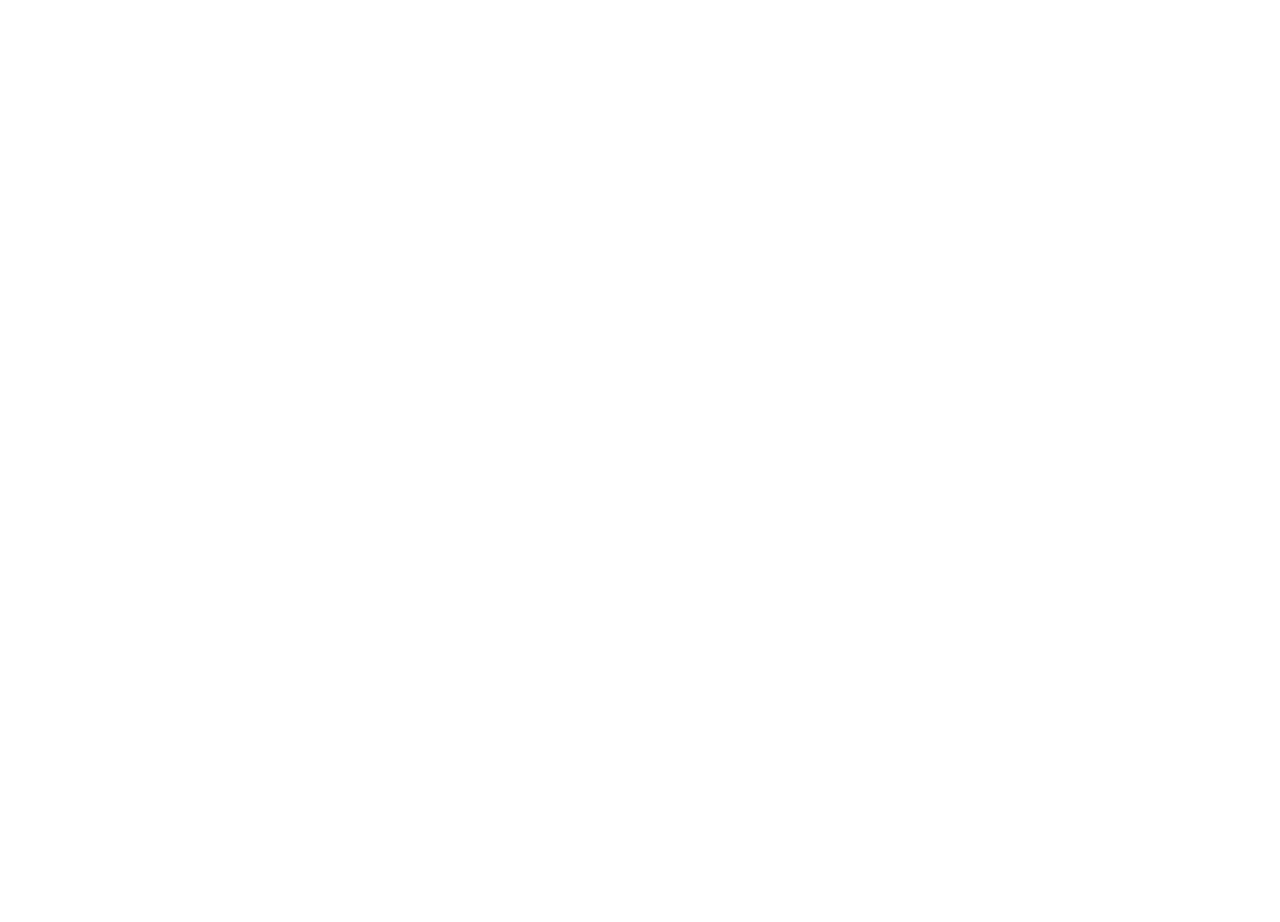
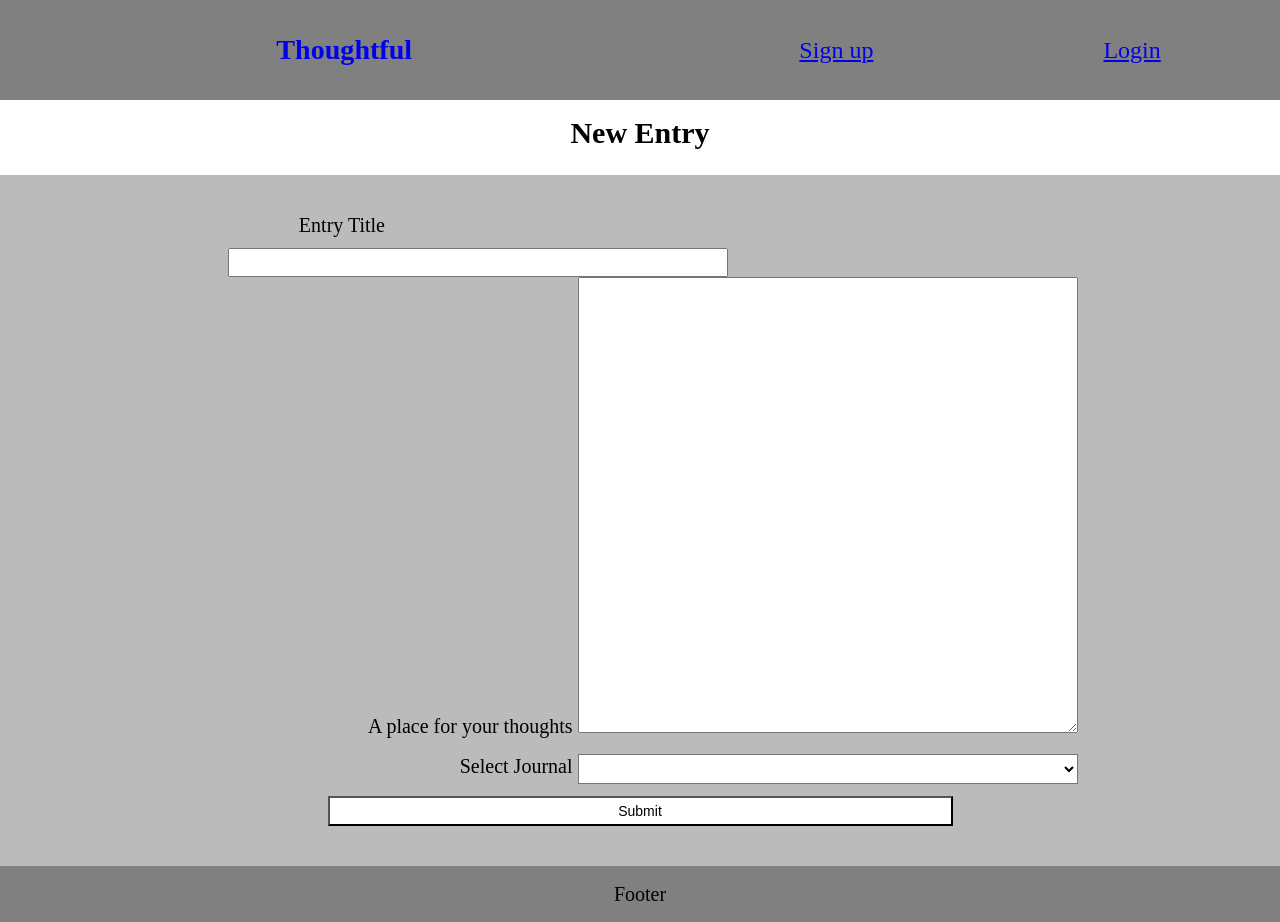
Before and after one commit to traviswhittington88/thoughtful-client, a React (Create React App) app: page /addentry in a window 1280 px wide. Before the commit the page ends 800 px from the top, so only its background shows below. Built offline with nearby package versions, Linux system fonts and the light colour scheme.

Commit message:
created static "addentry" page

```diff
--- a/src/components/App/App.js
+++ b/src/components/App/App.js
@@ -55,9 +55,7 @@
             <Route
               exact
               path='/homepage'
-              //component={HomePage}
-              render={(props) => <HomePage {...props} entries={this.state.entries} />}
-
+              component={HomePage}
             />
             <Route
               path='/signup'
@@ -68,16 +66,16 @@
               component={LoginPage}
             />
             <Route
-              path="/entry/:entryId"
+              path="/entry/:entryid"
               component={EntryContentPage}
             />
             <Route
-              path="/journal/addJournalPage"
-              component={AddJournalPage}
+              path="/addentry"
+              component={AddEntryPage}
             />
             <Route
-              path="/entry/addEntryPage"
-              component={AddEntryPage}
+              path="/addjournal"
+              component={AddJournalPage}
             />
             <Route
               component={NotFoundPage}
--- a/src/routes/AddEntryPage/AddEntryPage.css
+++ b/src/routes/AddEntryPage/AddEntryPage.css
@@ -0,0 +1,34 @@
+
+
+.form-section {
+  min-height: 200px;
+  padding: 30px 15px;
+  background-color: #bbb;
+}
+
+.add-entry-heading {
+  font-size: 1.5em;
+}
+
+#add-entry-form {
+  text-align: center;
+}
+
+.entry-title, .entry-text, .journal-selector {
+  display: block;
+}
+
+#entry-title, textarea, select {
+  width: 100%;
+  max-width: 500px;
+}
+
+select {
+  height: 30px;
+  background-color: white;
+}
+
+.add-entry-button {
+  height: 30px;
+  background-color: white;
+}
--- a/src/routes/AddEntryPage/AddEntryPage.js
+++ b/src/routes/AddEntryPage/AddEntryPage.js
@@ -1,9 +1,37 @@
 import React, { Component } from 'react'
+import './AddEntryPage.css'
+import Nav from '../../components/Nav/Nav'
+import Footer from '../../components/Footer/Footer'
 
-class AddEntryPage extends Component {
+export default class AddEntryPage extends Component {
   render() {
-    return <></>
+    return (
+    <>
+      <Nav />
+      <main role="main">
+        <header role="banner" className="add-entry-header">
+          <h1 className="add-entry-heading">New Entry</h1>
+        </header>
+        <section className="form-section">
+          <form id="add-entry-form">
+            <div className="form-content">
+              <label htmlFor="entry-title" className="entry-title">Entry Title</label>
+              <input type="text" name="entry-title" id="entry-title" required />
+            </div>
+            <div className="form-content">
+              <label htmlFor="entry-text">A place for your thoughts</label>
+              <textarea name="entry-text" rows="30"></textarea>
+            </div>
+            <div className="form-content">
+              <label htmlFor="journal-selector">Select Journal</label>
+                <select>No Journals</select>
+            </div>
+            <button type="submit" className="add-entry-button">Submit</button>
+          </form>
+        </section>
+      </main>
+      <Footer />
+    </>
+    )
   }
 }
-
-export default AddEntryPage
```
